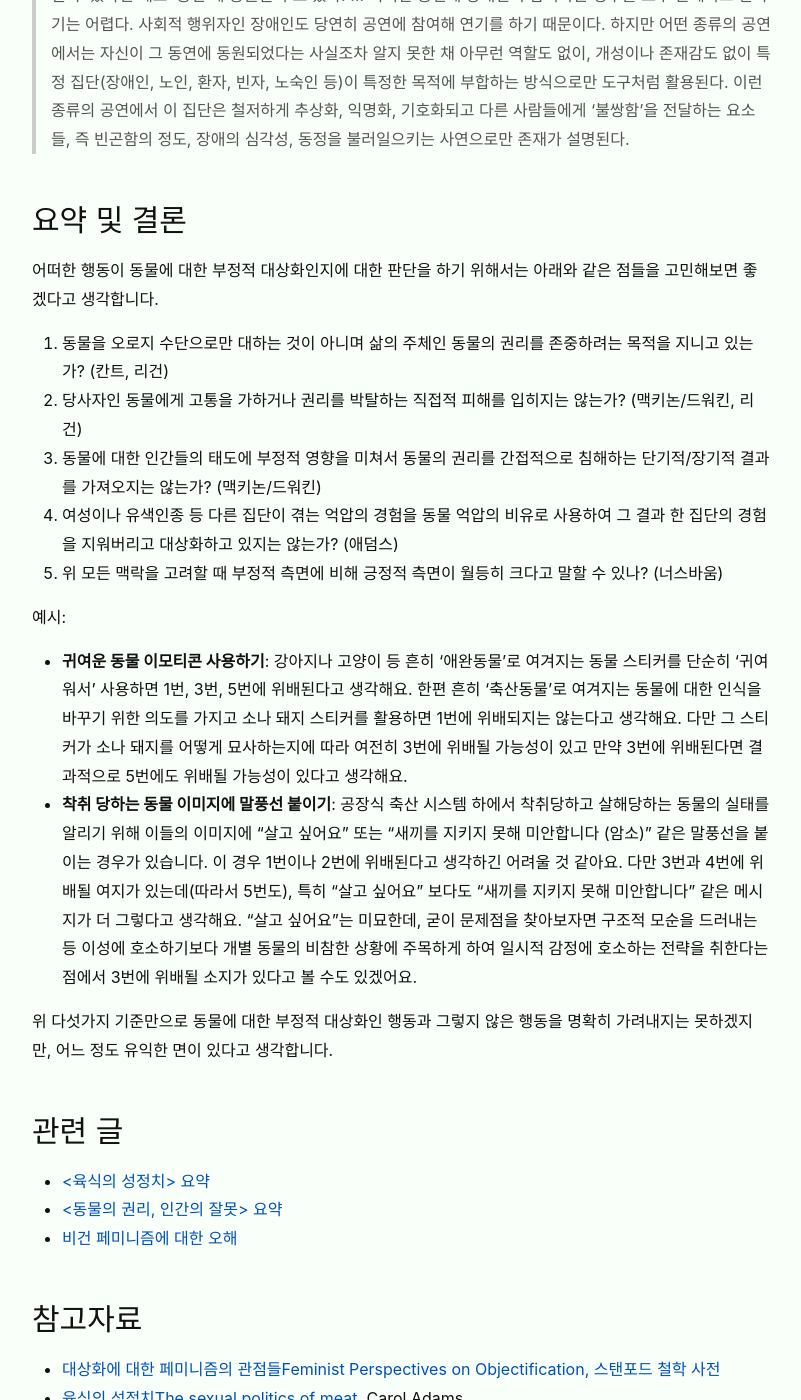
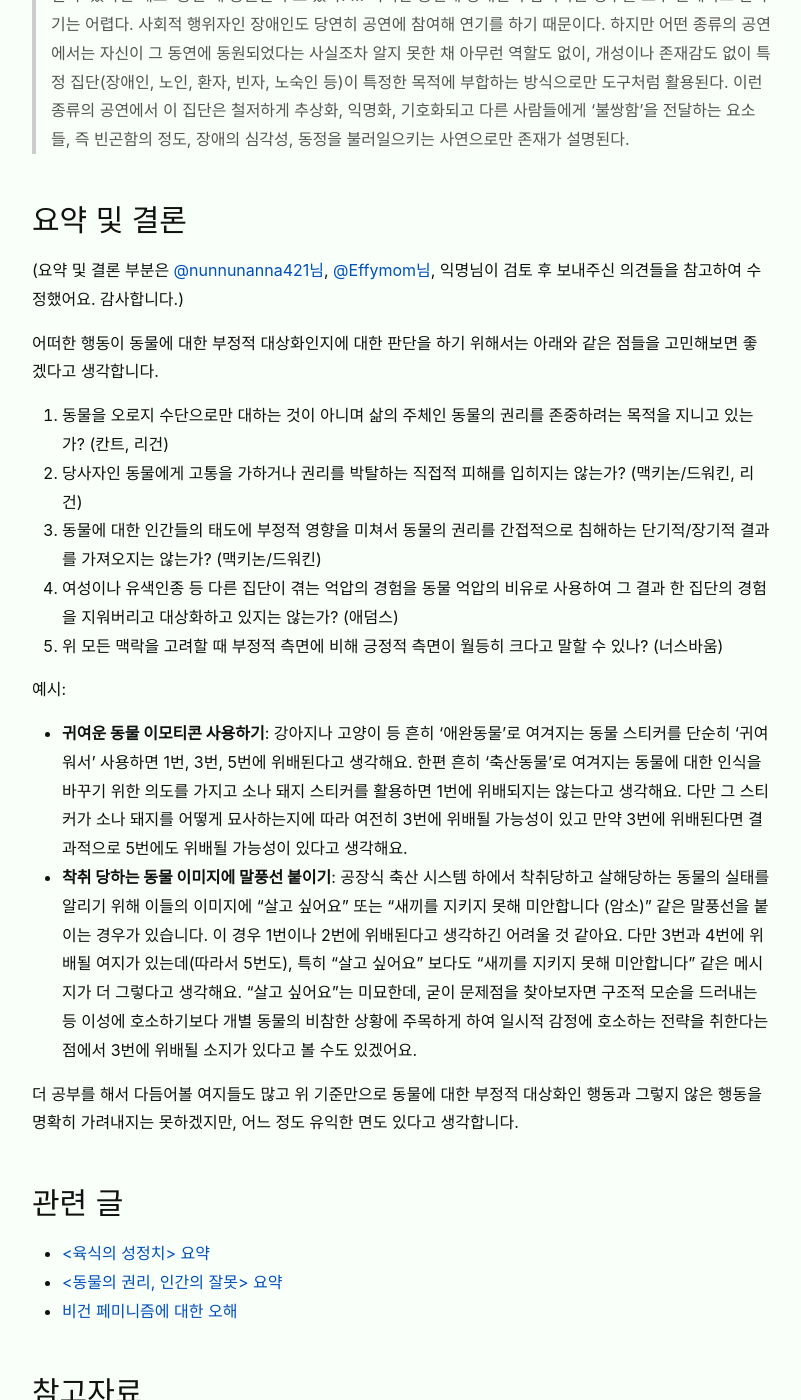
Before and after one commit to veganstudies/veganstudies.github.io, a Jekyll site: the page built from _posts/2019-09-14-animal-objectification.md, in a window 1280 px wide and 1400 px high, scrolled down 6730 px. Shown: the whole window, without its empty margins (238-1039 px from the left). Built offline with Jekyll 4.4.1, drawn with Linux system fonts in a browser that asks for light colours.

Commit message:
Update 2019-09-14-animal-objectification.md

```diff
--- a/_posts/2019-09-14-animal-objectification.md
+++ b/_posts/2019-09-14-animal-objectification.md
@@ -296,6 +296,11 @@ agency 아예 움직일 수 없는lacking in activity 것으로 간주하기
 
 ## 요약 및 결론
 
+(요약 및 결론 부분은
+[@nunnunanna421님](https://twitter.com/nunnunanna421),
+[@Effymom님](https://twitter.com/Effymom), 익명님이 검토 후
+보내주신 의견들을 참고하여 수정했어요. 감사합니다.)
+
 어떠한 행동이 동물에 대한 부정적 대상화인지에 대한 판단을 하기 위해서는 아래와
 같은 점들을 고민해보면 좋겠다고 생각합니다.
 
@@ -331,8 +336,9 @@ agency 아예 움직일 수 없는lacking in activity 것으로 간주하기
     주목하게 하여 일시적 감정에 호소하는 전략을 취한다는 점에서 3번에 위배될
     소지가 있다고 볼 수도 있겠어요.
 
-위 다섯가지 기준만으로 동물에 대한 부정적 대상화인 행동과 그렇지 않은 행동을
-명확히 가려내지는 못하겠지만, 어느 정도 유익한 면이 있다고 생각합니다.
+더 공부를 해서 다듬어볼 여지들도 많고 위 기준만으로 동물에 대한 부정적
+대상화인 행동과 그렇지 않은 행동을 명확히 가려내지는 못하겠지만, 어느 정도
+유익한 면도 있다고 생각합니다.
 
 ## 관련 글
 
```
